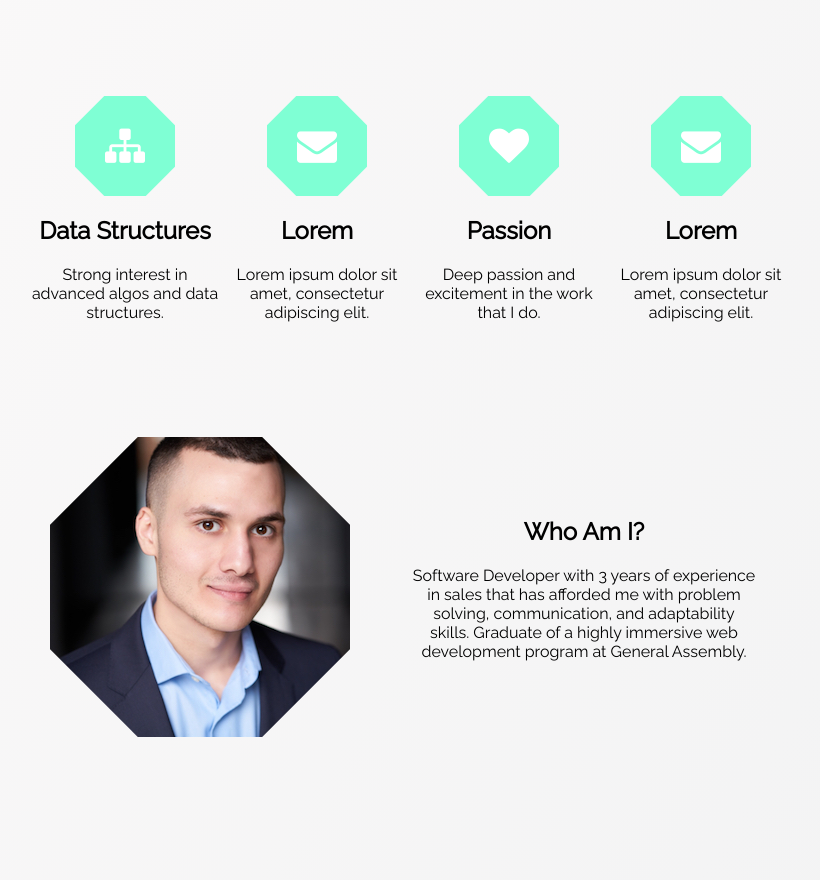
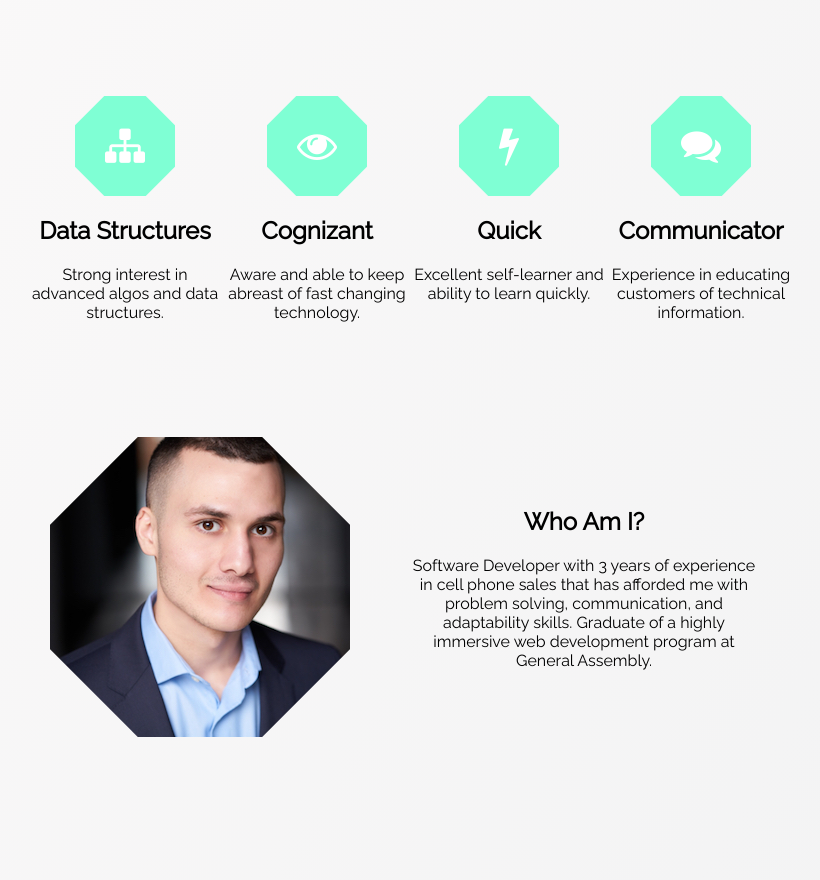
Before and after one commit to Amjad-H-Ali/Portfolio, a plain HTML site: page index.html in a window 1280 px wide. Shown: the part 990-1870 px from the top of the page, without its empty margins (227-1047 px from the left). Drawn offline with Linux system fonts and the light colour scheme.

Commit message:
Updated summary section with content

```diff
--- a/index.html
+++ b/index.html
@@ -51,7 +51,7 @@
 				<div class="octoMe octAbouts" id="oct2">
 					<div class="octo octoLogo">
 	      				<div class="octo1">
-	        				<i class="fa fa-envelope"></i>
+	        				<i class="fa fa-eye"></i>
 	      				</div>
 	    			</div>
 				</div>
@@ -59,7 +59,7 @@
 				<div class="octoMe octAbouts" id="oct3">
 					<div class="octo octoLogo">
 	      				<div class="octo1">
-	        				<i class="fa fa-heart"></i>
+	        				<i class="fa fa-bolt"></i>
 	      				</div>
 	    			</div>
 				</div>
@@ -67,7 +67,7 @@
 				<div class="octoMe octAbouts" id="oct4">
 					<div class="octo octoLogo">
 	      				<div class="octo1">
-	        				<i class="fa fa-envelope"></i>
+	        				<i class="fa fa-comments"></i>
 	      				</div>
 	    			</div>
 				</div>
@@ -78,9 +78,9 @@
 
 			<div class="octTexts" id="octTexts">
 				<div id="octText1" class="octText"><h2>Data Structures</h2><p>Strong interest in advanced algos and data structures.</p></div>
-				<div id="octText2" class="octText"><h2>Lorem</h2><p>Lorem ipsum dolor sit amet, consectetur adipiscing elit.</p></div>
-				<div id="octText3" class="octText"><h2>Passion</h2><p>Deep passion and excitement in the work that I do.</p></div>
-				<div id="octText4" class="octText"><h2>Lorem</h2><p>Lorem ipsum dolor sit amet, consectetur adipiscing elit.</p></div>
+				<div id="octText2" class="octText"><h2>Cognizant</h2><p>Aware and able to keep abreast of fast changing technology.</p></div>
+				<div id="octText3" class="octText"><h2>Quick</h2><p>Excellent self-learner and ability to learn quickly.</p></div>
+				<div id="octText4" class="octText"><h2>Communicator</h2><p>Experience in educating customers of technical information. </p></div>
 			</div>
 
 
@@ -107,7 +107,7 @@
 	    	<div class="meSummary" id="meSummary">
 	    		<h2>Who Am I?</h2>
 	    		<p>
-	    			Software Developer with 3 years of experience in sales that has afforded me with problem solving, communication, and adaptability skills. Graduate of a highly immersive web development program at General Assembly.
+	    			Software Developer with 3 years of experience in cell phone sales that has afforded me with problem solving, communication, and adaptability skills. Graduate of a highly immersive web development program at General Assembly.
 	    		</p>
 	    	</div>
 
```
